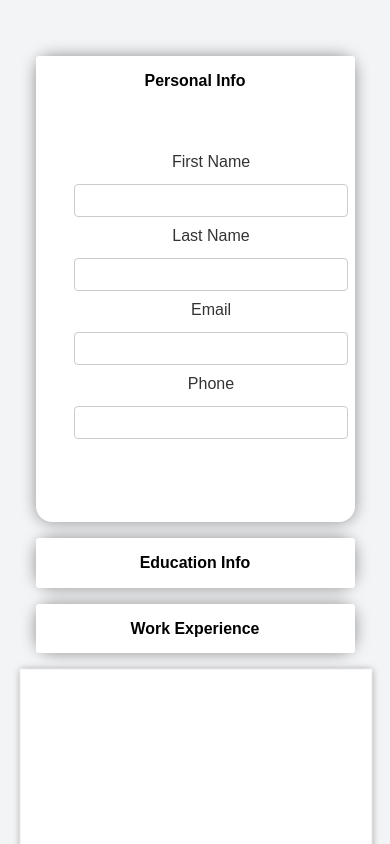
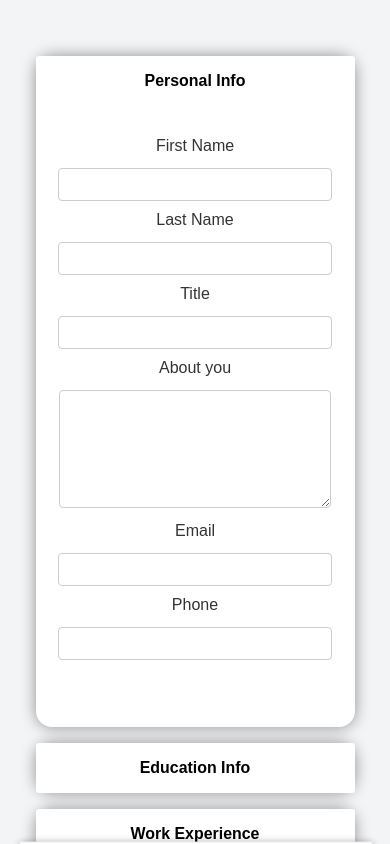
Before and after one commit to furkanssarri/cv-builder, a React (Vite) app: page / in a window 390 px wide. Both pictures are taken after a click on the button "Personal Info". Shown: the top 844 px of the page. Built offline with nearby package versions, Linux system fonts and the light colour scheme.

Commit message:
feat: add further inputs to `personalInfo` fields

```diff
--- a/src/assets/formConfig.js
+++ b/src/assets/formConfig.js
@@ -1,6 +1,8 @@
 export const personalInfoFields = [
   { name: "firstName", label: "First Name", type: "text" },
   { name: "lastName", label: "Last Name", type: "text" },
+  { name: "title", label: "Title", type: "text" },
+  { name: "about", label: "About you", type: "textarea" },
   { name: "email", label: "Email", type: "email" },
   { name: "phone", label: "Phone", type: "tel" },
 ];
--- a/src/components/form/DynamicForm.jsx
+++ b/src/components/form/DynamicForm.jsx
@@ -57,6 +57,7 @@ const DynamicForm = ({
       {fields.map(({ name, label, type }) => (
         <div key={name}>
           <label htmlFor={name}>{label}</label>
+          {type !== "textarea" && (
             <input
               type={type}
               id={name}
@@ -64,6 +65,18 @@ const DynamicForm = ({
               value={formData[name] || ""}
               onChange={handleChange}
             />
+          )}
+
+          {type === "textarea" && (
+            <textarea
+              rows="5"
+              cols="33"
+              id={name}
+              name={name}
+              value={formData[name] || ""}
+              onChange={handleChange}
+            />
+          )}
         </div>
       ))}
       <button type="submit">Submit</button>
--- a/src/components/form/Form.css
+++ b/src/components/form/Form.css
@@ -39,7 +39,12 @@ form textarea {
   padding: 8px;
   border: 1px solid #ccc;
   border-radius: 4px;
-  resize: vertical;
+  /* resize: vertical; */
+  width: 24vw;
+  max-width: 600px;
+  height: 10vh;
+  min-height: 100px;
+  resize: both;
 }
 
 form input:focus {
@@ -84,8 +89,18 @@ label {
   display: block;
 }
 
-@media (max-width: 768px) {
+@media screen and (max-width: 900px) {
   form {
-    padding: 1rem;
+    margin: 0;
+    padding: 0;
+  }
+  form textarea {
+    width: 69vw;
   }
 }
+
+@media screen and (max-width: 480px) {
+  form textarea {
+    width: 65vw;
+  }
+}
```
Lines whose indentation alone changed are shown as unchanged.
